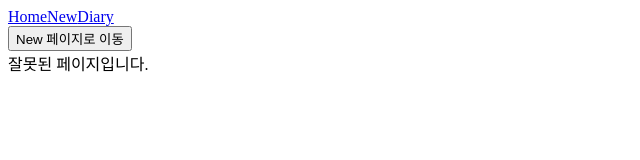
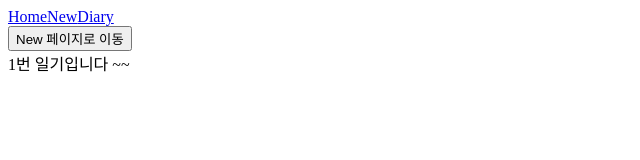
Before and after one commit to subin114/onebite-react, a React (Vite) app in the folder section12/: page /diary/1 in a window 1280 px wide. Shown: the top 160 px of the page, without its empty margins (0-640 px from the left). Built offline with nearby package versions, Linux system fonts and the light colour scheme.

Commit message:
페이지 동적 경로 설정

```diff
--- a/section12/src/App.jsx
+++ b/section12/src/App.jsx
@@ -26,7 +26,7 @@
       <Routes>
         <Route path="/" element={<Home />} />
         <Route path="/new" element={<New />} />
-        <Route path="/diary" element={<Diary />} />
+        <Route path="/diary/:id" element={<Diary />} />
         <Route path="*" element={<Notfound />} />
       </Routes>
     </>
--- a/section12/src/pages/Diary.jsx
+++ b/section12/src/pages/Diary.jsx
@@ -1,5 +1,10 @@
+import { useParams } from "react-router-dom";
+
 const Diary = () => {
-  return <div>Diary</div>;
+  const params = useParams();
+  console.log(params);
+
+  return <div>{params.id}번 일기입니다 ~~</div>;
 };
 
 export default Diary;
```
